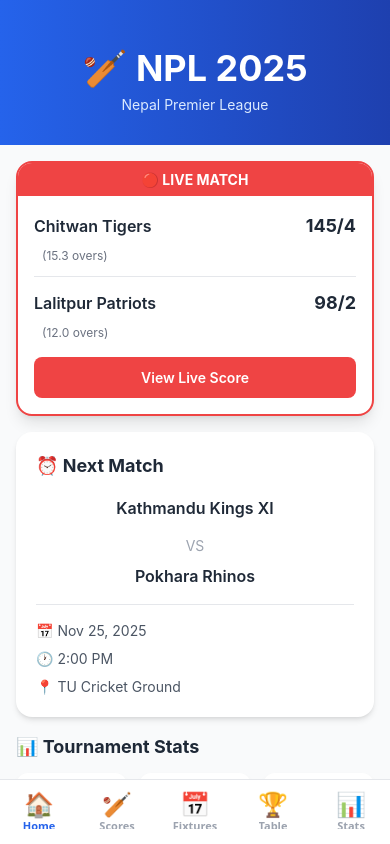
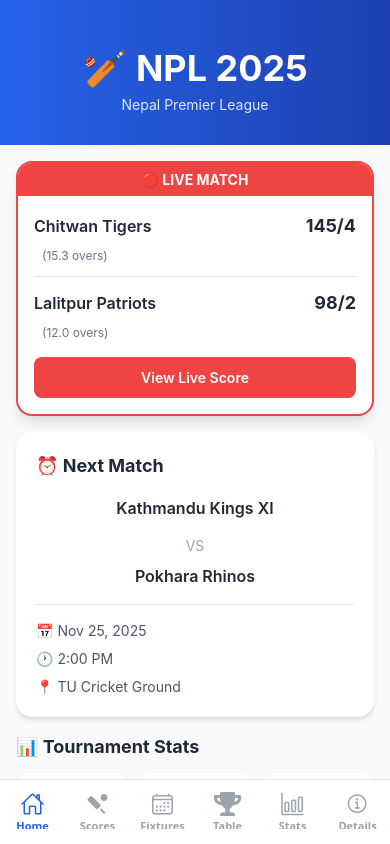
Before and after one commit to Sulav2060/NPL, a React Native app: screen / in a window 390 px wide. Built offline with nearby package versions, Linux system fonts and the light colour scheme.

Commit message:
chore: update navigation dependencies and add expo-linear-gradient and expo-router

```diff
--- a/App.tsx
+++ b/App.tsx
@@ -1,18 +1,38 @@
-import React from 'react';
-import { NavigationContainer } from '@react-navigation/native';
-import { createBottomTabNavigator } from '@react-navigation/bottom-tabs';
-import { StatusBar } from 'expo-status-bar';
-import { View, Text } from 'react-native';
-import { SafeAreaProvider } from 'react-native-safe-area-context';
-import './global.css';
+import React from "react";
+import { NavigationContainer } from "@react-navigation/native";
+import { createBottomTabNavigator } from "@react-navigation/bottom-tabs";
+import { StatusBar } from "expo-status-bar";
+import { View } from "react-native";
+import { SafeAreaProvider } from "react-native-safe-area-context";
+import { createNativeStackNavigator } from "@react-navigation/native-stack";
+import {
+  Ionicons,
+  MaterialCommunityIcons,
+  FontAwesome5,
+} from "@expo/vector-icons";
+import "./global.css";
 
-import HomeScreen from './screens/HomeScreen';
-import ScoresScreen from './screens/ScoresScreen';
-import FixturesScreen from './screens/FixturesScreen';
-import TableScreen from './screens/TableScreen';
-import StatsScreen from './screens/StatsScreen';
+import HomeScreen from "./screens/HomeScreen";
+import ScoresScreen from "./screens/ScoresScreen";
+import FixturesScreen from "./screens/FixturesScreen";
+import TableScreen from "./screens/TableScreen";
+import StatsScreen from "./screens/StatsScreen";
+import DetailsScreen from "./screens/DetailsScreen";
+import TeamDetailScreen from "./screens/components/teams/TeamDetailScreen";
+import PlayerDetailScreen from "./screens/components/player/PlayerDetailScreen";
 
+const Stack = createNativeStackNavigator();
 const Tab = createBottomTabNavigator();
+
+function DetailsStackNavigator() {
+  return (
+    <Stack.Navigator screenOptions={{ headerShown: false }}>
+      <Stack.Screen name="DetailsList" component={DetailsScreen} />
+      <Stack.Screen name="Team" component={TeamDetailScreen} />
+      <Stack.Screen name="Player" component={PlayerDetailScreen} />
+    </Stack.Navigator>
+  );
+}
 
 export default function App() {
   return (
@@ -22,19 +42,19 @@ export default function App() {
         <Tab.Navigator
           screenOptions={{
             headerShown: false,
-            tabBarActiveTintColor: '#2563eb',
-            tabBarInactiveTintColor: '#9ca3af',
+            tabBarActiveTintColor: "#2563eb",
+            tabBarInactiveTintColor: "#9ca3af",
             tabBarStyle: {
               height: 65,
               paddingBottom: 10,
               paddingTop: 5,
-              backgroundColor: '#ffffff',
+              backgroundColor: "#ffffff",
               borderTopWidth: 1,
-              borderTopColor: '#e5e7eb',
+              borderTopColor: "#e5e7eb",
             },
             tabBarLabelStyle: {
               fontSize: 11,
-              fontWeight: '600',
+              fontWeight: "600",
             },
           }}
         >
@@ -43,9 +63,7 @@ export default function App() {
             component={HomeScreen}
             options={{
               tabBarIcon: ({ color, size }) => (
-                <View className="items-center justify-center">
-                  <Text style={{ fontSize: 24, color }}>🏠</Text>
-                </View>
+                <Ionicons name="home-outline" size={24} color={color} />
               ),
             }}
           />
@@ -54,9 +72,11 @@ export default function App() {
             component={ScoresScreen}
             options={{
               tabBarIcon: ({ color, size }) => (
-                <View className="items-center justify-center">
-                  <Text style={{ fontSize: 24, color }}>🏏</Text>
-                </View>
+                <MaterialCommunityIcons
+                  name="cricket"
+                  size={24}
+                  color={color}
+                />
               ),
             }}
           />
@@ -65,9 +85,7 @@ export default function App() {
             component={FixturesScreen}
             options={{
               tabBarIcon: ({ color, size }) => (
-                <View className="items-center justify-center">
-                  <Text style={{ fontSize: 24, color }}>📅</Text>
-                </View>
+                <Ionicons name="calendar-outline" size={24} color={color} />
               ),
             }}
           />
@@ -76,9 +94,7 @@ export default function App() {
             component={TableScreen}
             options={{
               tabBarIcon: ({ color, size }) => (
-                <View className="items-center justify-center">
-                  <Text style={{ fontSize: 24, color }}>🏆</Text>
-                </View>
+                <FontAwesome5 name="trophy" size={24} color={color} />
               ),
             }}
           />
@@ -87,9 +103,20 @@ export default function App() {
             component={StatsScreen}
             options={{
               tabBarIcon: ({ color, size }) => (
-                <View className="items-center justify-center">
-                  <Text style={{ fontSize: 24, color }}>📊</Text>
-                </View>
+                <Ionicons name="bar-chart-outline" size={24} color={color} />
+              ),
+            }}
+          />
+          <Tab.Screen
+            name="Details"
+            component={DetailsStackNavigator}
+            options={{
+              tabBarIcon: ({ color, size }) => (
+                <Ionicons
+                  name="information-circle-outline"
+                  size={24}
+                  color={color}
+                />
               ),
             }}
           />
--- a/package.json
+++ b/package.json
@@ -9,9 +9,11 @@
     "web": "expo start --web"
   },
   "dependencies": {
-    "@react-navigation/bottom-tabs": "^7.8.6",
-    "@react-navigation/native": "^7.1.21",
+    "@react-navigation/bottom-tabs": "^7.4.0",
+    "@react-navigation/native": "^7.1.8",
     "expo": "~54.0.25",
+    "expo-linear-gradient": "~15.0.7",
+    "expo-router": "^6.0.15",
     "expo-status-bar": "~3.0.8",
     "nativewind": "^4.2.1",
     "prettier-plugin-tailwindcss": "^0.5.14",
```
Also changed, not shown: 1 other file (tests, documents, lock files or other folders).
